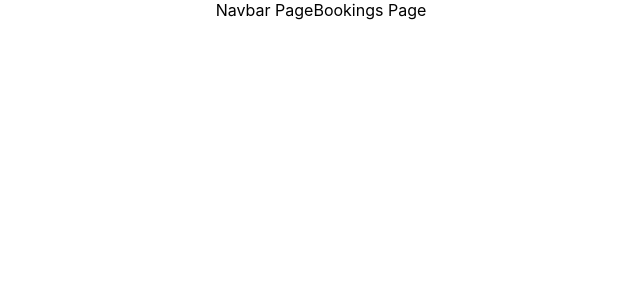
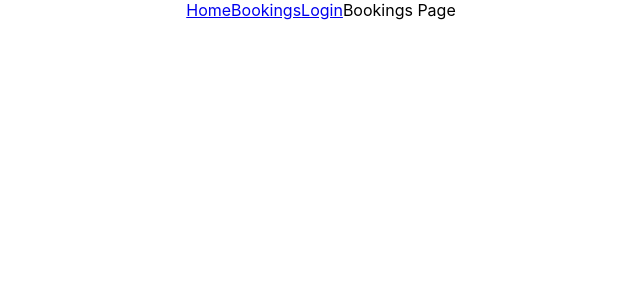
Before and after one commit to OfficialSiddharthBisht/final-eval-react, a React (Create React App) app: page /bookings in a window 1280 px wide. Shown: the top 300 px of the page, without its empty margins (319-959 px from the left). Built offline with nearby package versions, Linux system fonts and the light colour scheme.

Commit message:
made navbar links working fetched in homepage

```diff
--- a/src/components/home.jsx
+++ b/src/components/home.jsx
@@ -1,6 +1,18 @@
 import React from "react";
 
 function Home(){
+    React.useInsertionEffect(()=>{
+        fetch("http://localhost:8080/movies")
+        .then((response)=>{
+            return response.json();
+        })
+        .then((response)=>{
+            console.log(response);
+        })
+        .catch((error)=>{
+            console.log(error);
+        })
+    },[])
     return(
         <>
             Home Page
--- a/src/components/navbar.jsx
+++ b/src/components/navbar.jsx
@@ -1,9 +1,13 @@
 import React from "react";
+import {Link} from 'react-router-dom';
 
 function Navbar(){
     return(
         <>
-            Navbar Page
+            <Link to = "/">Home</Link>
+            <Link to = "/bookings">Bookings</Link>
+            <Link to = "/login">Login</Link>
+
         </>
     )
 }
```
